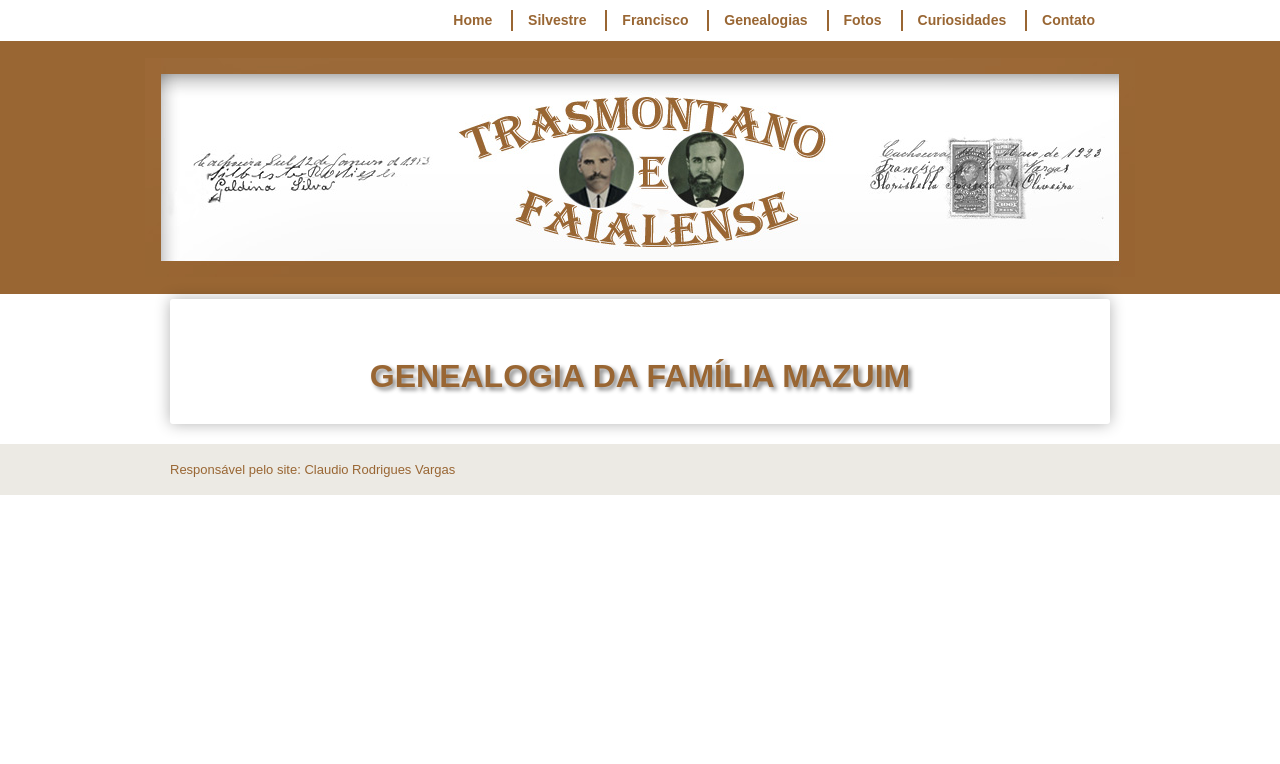
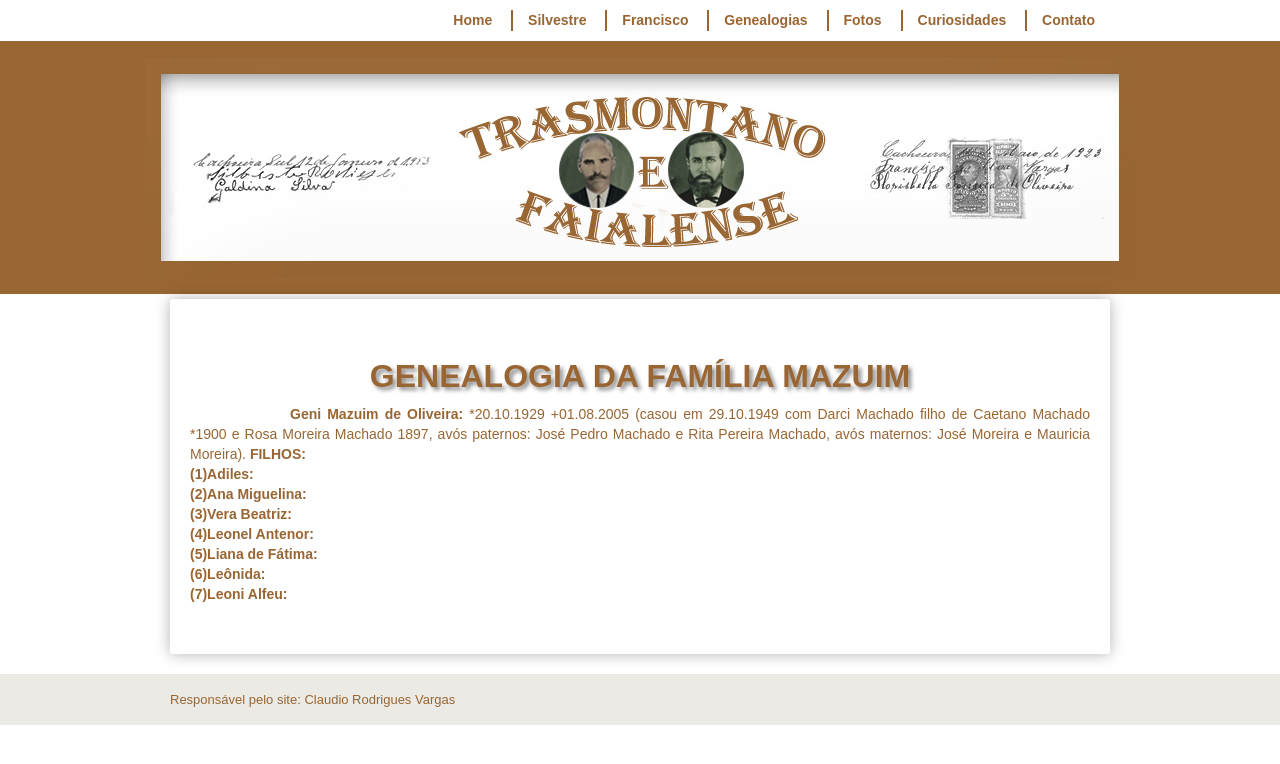
Before and after one commit to claudiovargas1955/claudiovargas1955.github.io, a Jekyll site: the page built from _pages/familia-mazuim.html, in a window 1280 px wide. Shown: the top 764 px of the page. Built offline with Jekyll 4.4.1, drawn with Linux system fonts in a browser that asks for light colours; some web fonts are replaced.

Commit message:
Update familia-mazuim.html

```diff
--- a/_pages/familia-mazuim.html
+++ b/_pages/familia-mazuim.html
@@ -95,3 +95,13 @@ details[open] summary {color:#996633;
 </style>
 
 <h1>GENEALOGIA DA FAMÍLIA MAZUIM</h1>
+<b><p style="text-indent:100px";/>Geni Mazuim de Oliveira: </b>*20.10.1929 +01.08.2005 (casou em 29.10.1949 com Darci Machado filho de
+Caetano Machado *1900 e Rosa Moreira Machado 1897, avós paternos: José Pedro Machado e Rita Pereira Machado, avós maternos: José Moreira
+e Mauricia Moreira). <b>FILHOS: </b><br>
+<b>(1)Adiles: </b><br>
+<b>(2)Ana Miguelina: </b><br>
+<b>(3)Vera Beatriz: </b><br>
+<b>(4)Leonel Antenor: </b><br>
+<b>(5)Liana de Fátima: </b><br>
+<b>(6)Leônida: </b><br>
+<b>(7)Leoni Alfeu: </b><br><br>
```
